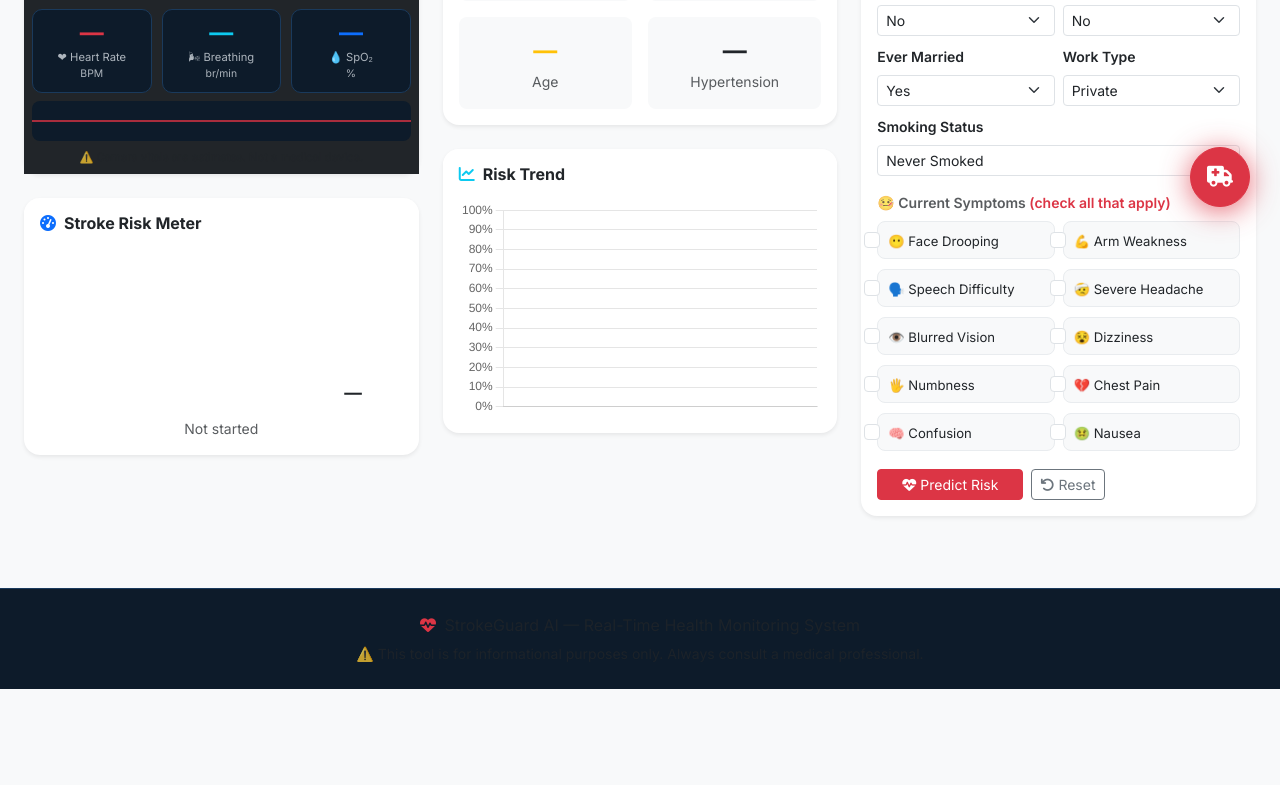
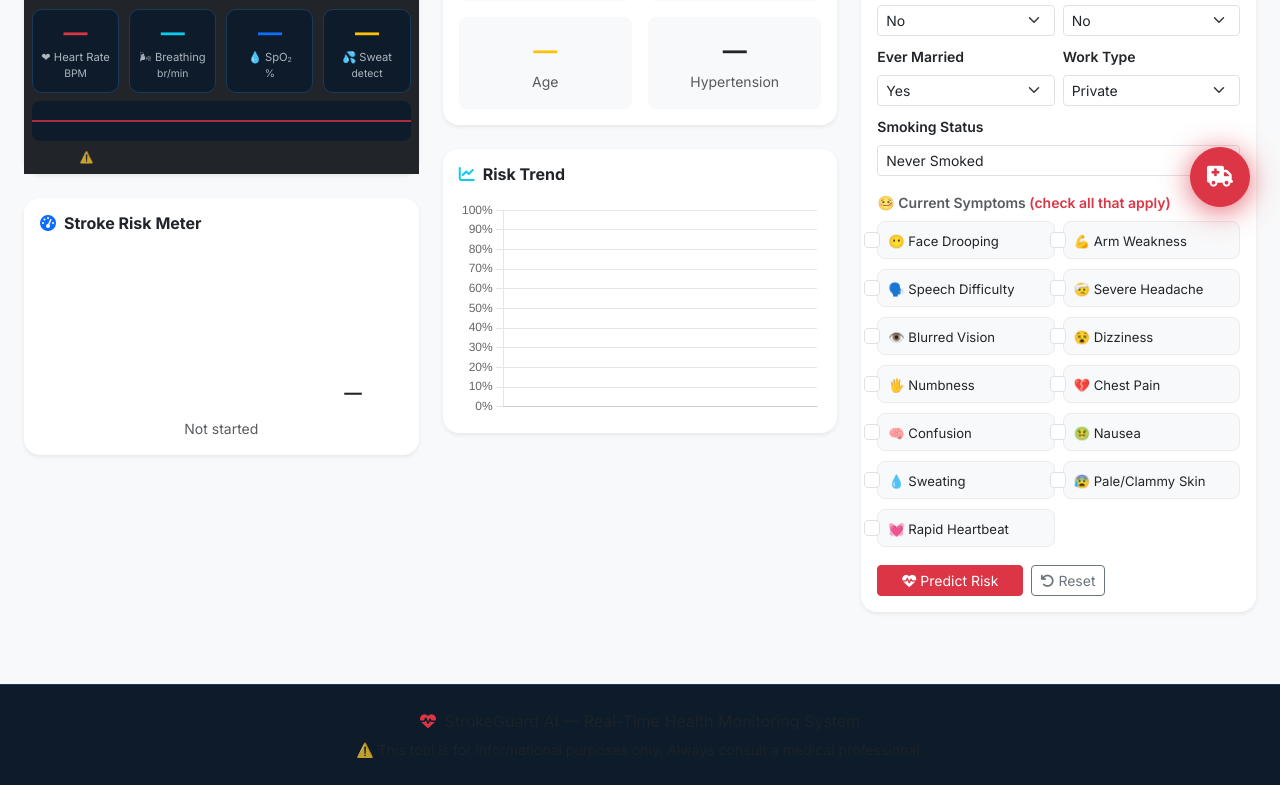
Before and after one commit to kollaaditya/strokeguard-ai, a Flask app: page /dashboard in a window 1280 px wide. Shown: the part 563-1348 px from the top of the page. Before the commit the page ends 1252 px from the top, so only its background shows below. Run offline with Flask 3, Linux system fonts and the light colour scheme; the visitor is signed in with stand-in values (Sample User, id 1); data that the repository does not hold is empty; a map, chart or similar area stays blank; some libraries are stand-ins or nearby versions.

Commit message:
Add sweating detection - camera shine analysis + symptom checkbox

```diff
--- a/app/static/js/dashboard.js
+++ b/app/static/js/dashboard.js
@@ -43,12 +43,13 @@ async function startCamera() {
       liveBpm    = v.bpm    || liveBpm;
       liveBreath = v.breath || liveBreath;
       liveSpO2   = v.spo2   || liveSpO2;
+      const liveSweat = v.sweat || false;
 
-      // Update camera vitals panel
       if (v.live === false) {
         document.getElementById('vBpm').textContent    = '⚠ Spoof';
         document.getElementById('vBreath').textContent = '—';
         document.getElementById('vSpo2').textContent   = '—';
+        document.getElementById('vSweat').textContent  = '—';
         document.getElementById('mBpm').textContent    = '—';
         document.getElementById('mBreath').textContent = '—';
         return;
@@ -57,6 +58,8 @@ async function startCamera() {
       document.getElementById('vBpm').textContent    = liveBpm    || '…';
       document.getElementById('vBreath').textContent = liveBreath || '…';
       document.getElementById('vSpo2').textContent   = liveSpO2   || '…';
+      document.getElementById('vSweat').textContent  = liveSweat  ? '⚠ YES' : 'No';
+      document.getElementById('vSweat').className    = 'vital-val ' + (liveSweat ? 'text-warning' : 'text-success');
       document.getElementById('mBpm').textContent    = liveBpm    || '—';
       document.getElementById('mBreath').textContent = liveBreath || '—';
 
@@ -366,12 +369,16 @@ async function submitManual() {
     sym_chest_pain:       document.getElementById('sChestPain').checked       ? 1 : 0,
     sym_confusion:        document.getElementById('sConfusion').checked       ? 1 : 0,
     sym_nausea:           document.getElementById('sNausea').checked          ? 1 : 0,
+    sym_sweating:         document.getElementById('sSweating').checked        ? 1 : 0,
+    sym_pale_skin:        document.getElementById('sPaleSkin').checked        ? 1 : 0,
+    sym_rapid_heart:      document.getElementById('sRapidHeart').checked      ? 1 : 0,
   };
 
   if (isCameraOn && liveBpm > 0) {
     data._bpm    = liveBpm;
     data._breath = liveBreath;
     data._spo2   = liveSpO2;
+    data._sweat  = VITALS.isRunning() && document.getElementById('vSweat').textContent.includes('YES') ? 1 : 0;
     if (liveBpm > 120) data.hypertension = 1;
   }
 
@@ -397,7 +404,8 @@ function resetForm() {
   document.getElementById('fWorkType').value     = 'Private';
   document.getElementById('fSmoking').value      = 'never smoked';
   ['sFaceDrooping','sArmWeakness','sSpeechDifficulty','sSevereHeadache',
-   'sVisionBlur','sDizziness','sNumbness','sChestPain','sConfusion','sNausea'
+   'sVisionBlur','sDizziness','sNumbness','sChestPain','sConfusion','sNausea',
+   'sSweating','sPaleSkin','sRapidHeart'
   ].forEach(id => document.getElementById(id).checked = false);
 }
 
--- a/app/static/js/vitals.js
+++ b/app/static/js/vitals.js
@@ -21,14 +21,17 @@ const VITALS = (() => {
 
   let greenBuf  = [];
   let yPosBuf   = [];
-  let prevPixels = null;   // for motion liveness check
+  let prevPixels = null;
+  let shineBuf   = [];   // brightness samples for sweat detection
 
-  let currentBPM    = 0;
-  let currentBreath = 0;
-  let currentSpO2   = 98;
-  let faceDetected  = false;
-  let isLive        = false;  // liveness flag
-  let livenessScore = 0;      // 0-100
+  let currentBPM      = 0;
+  let currentBreath   = 0;
+  let currentSpO2     = 98;
+  let currentSweat    = false;  // sweat detection flag
+  let sweatScore      = 0;      // 0-100
+  let faceDetected    = false;
+  let isLive          = false;
+  let livenessScore   = 0;
 
   // face-api state
   let faceApiReady  = false;
@@ -109,9 +112,9 @@ const VITALS = (() => {
     captureCtx = captureCanvas.getContext('2d', { willReadFrequently: true });
 
     running = true;
-    greenBuf = []; yPosBuf = []; prevPixels = null;
+    greenBuf = []; yPosBuf = []; prevPixels = null; shineBuf = [];
     currentBPM = 0; currentBreath = 0;
-    isLive = false; livenessScore = 0;
+    isLive = false; livenessScore = 0; currentSweat = false; sweatScore = 0;
 
     // Try to load face-api in background (non-blocking)
     tryLoadFaceApi();
@@ -136,10 +139,10 @@ const VITALS = (() => {
     if (overlayCtx && overlayCanvas) {
       overlayCtx.clearRect(0, 0, overlayCanvas.width, overlayCanvas.height);
     }
-    greenBuf = []; yPosBuf = []; prevPixels = null;
+    greenBuf = []; yPosBuf = []; prevPixels = null; shineBuf = [];
     currentBPM = 0; currentBreath = 0;
     faceDetected = false; faceBox = null;
-    isLive = false; livenessScore = 0;
+    isLive = false; livenessScore = 0; currentSweat = false; sweatScore = 0;
   }
 
   // ── Capture frame ────────────────────────────────────────────────
@@ -208,6 +211,18 @@ const VITALS = (() => {
     const g    = _meanChannel(roiData.data, 1);
     const faceY = faceBox ? (faceBox.y + faceBox.height / 2) : ch / 2;
 
+    // Sweat detection — measure skin shine (high brightness + high R channel)
+    const r    = _meanChannel(roiData.data, 0);
+    const b    = _meanChannel(roiData.data, 2);
+    const brightness = (r + g + b) / 3;
+    // Sweaty skin: high brightness, R≈G≈B (washed out), low color saturation
+    const maxC = Math.max(r, g, b);
+    const minC = Math.min(r, g, b);
+    const saturation = maxC > 0 ? (maxC - minC) / maxC : 0;
+    // High brightness + low saturation = shiny/sweaty skin
+    const shineVal = brightness > 160 && saturation < 0.15 ? brightness : 0;
+    shineBuf.push(shineVal);
+    if (shineBuf.length > BUF_SIZE) shineBuf.shift();
     // Liveness check — get full frame for motion detection
     let fullData;
     try { fullData = captureCtx.getImageData(0, 0, cw, ch); }
@@ -311,11 +326,23 @@ const VITALS = (() => {
     const pi = dc > 0 ? (ac / dc) * 100 : 1.5;
     currentSpO2 = Math.min(100, Math.max(94, Math.round(98 + (pi - 1.5) * 1.5)));
 
+    // Sweat detection — sustained high shine = sweating
+    if (shineBuf.length >= FPS * 3) {
+      const shineAvg = _mean(shineBuf.slice(-FPS * 3));
+      const shineCount = shineBuf.slice(-FPS * 3).filter(v => v > 0).length;
+      const shinePct = shineCount / (FPS * 3);
+      // >40% of frames show shine = sweating detected
+      sweatScore = Math.round(shinePct * 100);
+      currentSweat = shinePct > 0.40;
+    }
+
     if (onVitalsUpdate) {
       onVitalsUpdate({
         bpm:     isLive ? currentBPM    : 0,
         breath:  isLive ? currentBreath : 0,
         spo2:    isLive ? currentSpO2   : 0,
+        sweat:   isLive ? currentSweat  : false,
+        sweatScore: sweatScore,
         live:    isLive
       });
     }
@@ -383,6 +410,8 @@ const VITALS = (() => {
       _label(overlayCtx, `❤ ${currentBPM || '…'} BPM`,       6,  6, '#ff6b6b');
       _label(overlayCtx, `🌬 ${currentBreath || '…'} br/min`, 6, 36, '#74c0fc');
       _label(overlayCtx, `💧 SpO₂ ${currentSpO2}%`,           6, 66, '#a9e34b');
+      _label(overlayCtx, `💦 Sweat: ${currentSweat ? 'YES ⚠' : 'No'}`, 6, 96,
+             currentSweat ? '#ffc107' : '#adb5bd');
 
     } else {
       // Scanning box animation
--- a/app/templates/dashboard/dashboard.html
+++ b/app/templates/dashboard/dashboard.html
@@ -104,7 +104,7 @@
           </div>
 
           <!-- Vitals from camera -->
-          <div class="vitals-row">
+          <div class="vitals-row" style="grid-template-columns:repeat(4,1fr)">
             <div class="vital-box">
               <div class="vital-val text-danger" id="vBpm">—</div>
               <div class="vital-lbl">❤ Heart Rate<br><span style="font-size:0.65rem">BPM</span></div>
@@ -116,6 +116,10 @@
             <div class="vital-box">
               <div class="vital-val text-primary" id="vSpo2">—</div>
               <div class="vital-lbl">💧 SpO₂<br><span style="font-size:0.65rem">%</span></div>
+            </div>
+            <div class="vital-box">
+              <div class="vital-val text-warning" id="vSweat">—</div>
+              <div class="vital-lbl">💦 Sweat<br><span style="font-size:0.65rem">detect</span></div>
             </div>
           </div>
 
@@ -355,6 +359,24 @@
                   <label class="form-check-label small" for="sNausea">🤢 Nausea</label>
                 </div>
               </div>
+              <div class="col-6">
+                <div class="form-check symptom-check">
+                  <input class="form-check-input" type="checkbox" id="sSweating" value="1">
+                  <label class="form-check-label small" for="sSweating">💧 Sweating</label>
+                </div>
+              </div>
+              <div class="col-6">
+                <div class="form-check symptom-check">
+                  <input class="form-check-input" type="checkbox" id="sPaleSkin" value="1">
+                  <label class="form-check-label small" for="sPaleSkin">😰 Pale/Clammy Skin</label>
+                </div>
+              </div>
+              <div class="col-6">
+                <div class="form-check symptom-check">
+                  <input class="form-check-input" type="checkbox" id="sRapidHeart" value="1">
+                  <label class="form-check-label small" for="sRapidHeart">💓 Rapid Heartbeat</label>
+                </div>
+              </div>
             </div>
 
             <div class="mt-3 d-flex gap-2">
```
Also changed, not shown: app/utils/predictor.py (+11 -1 lines).
